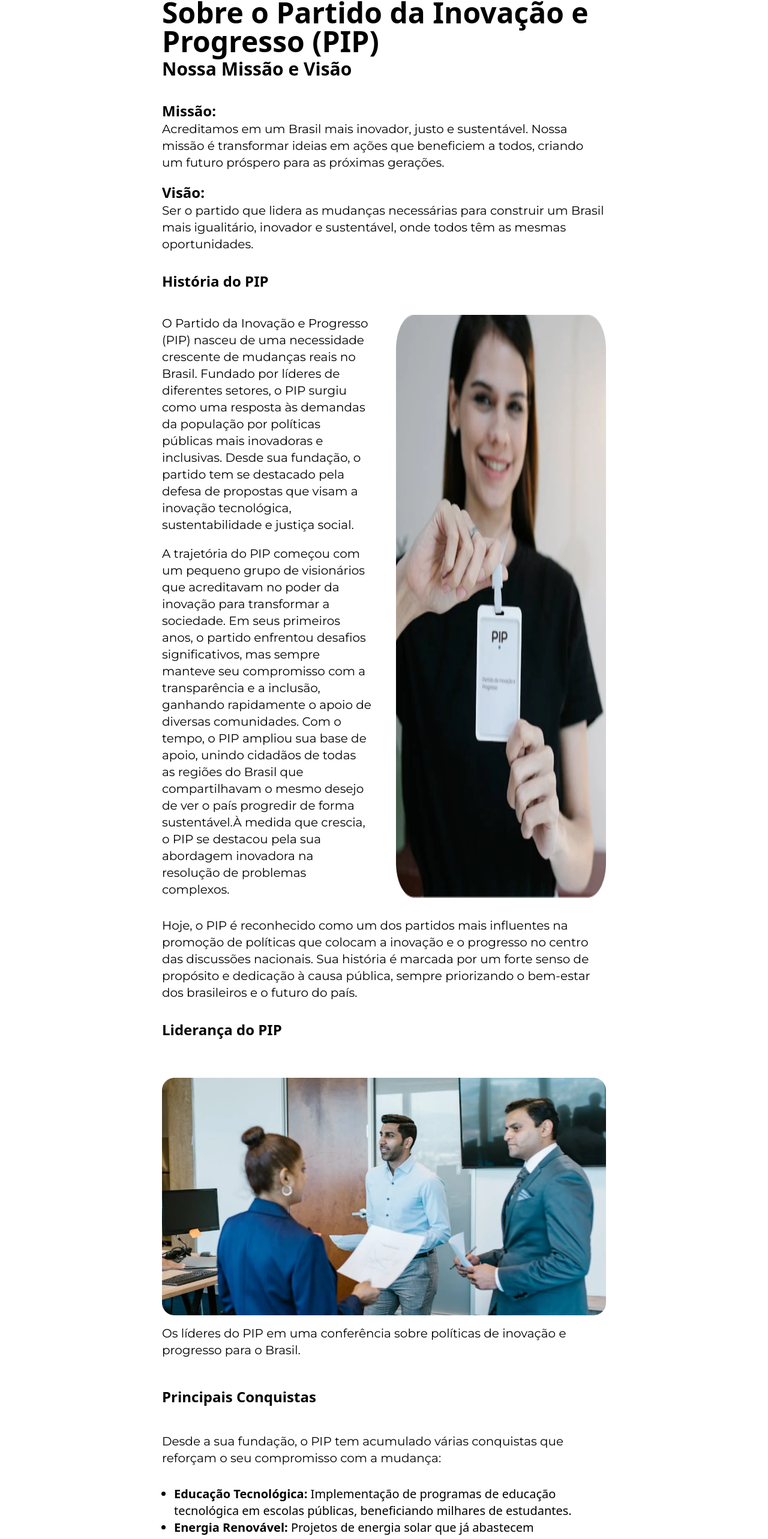
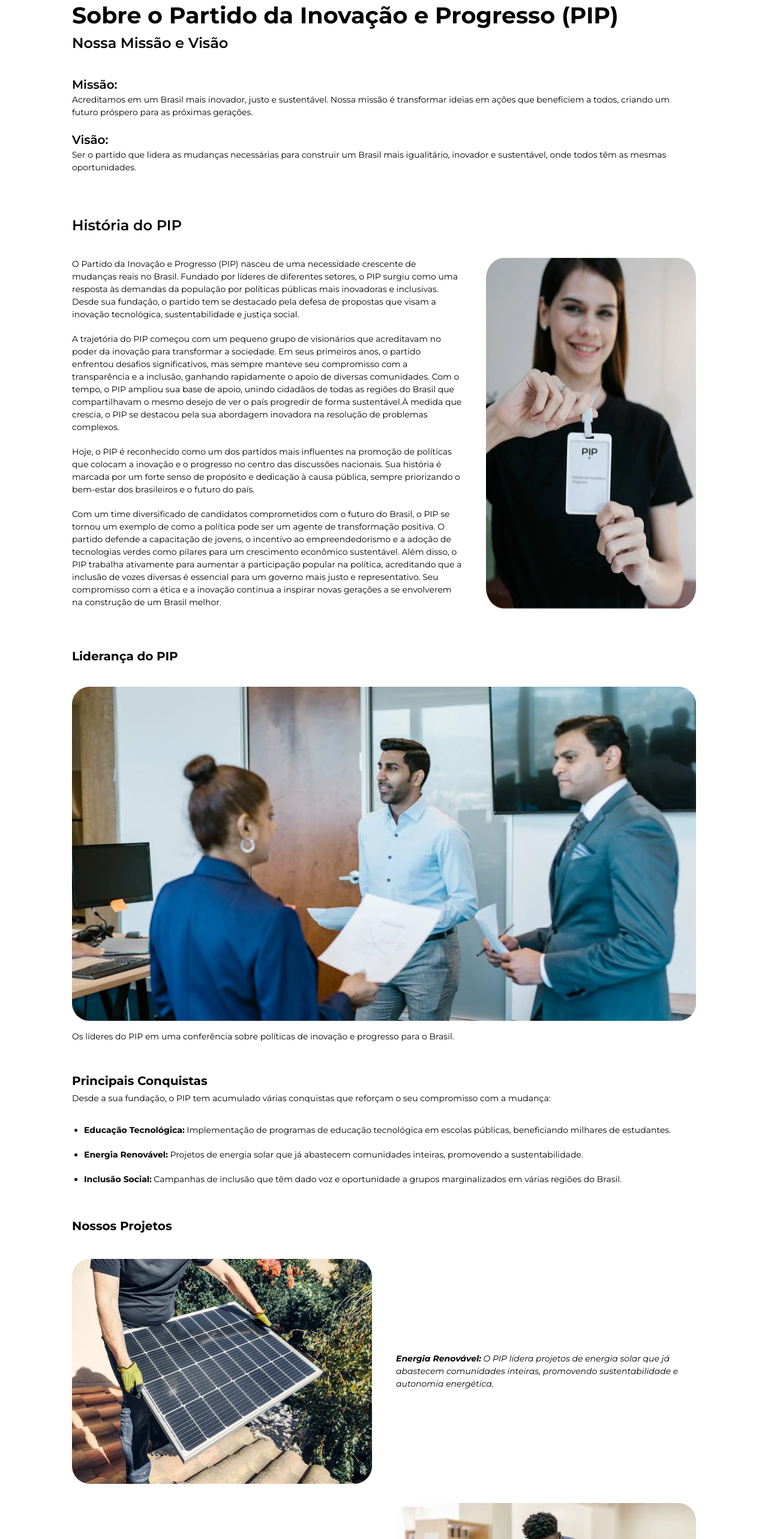
Before and after one commit to codingwithvm/pip, a React (Vite) app: page /sobre in a window 1280 px wide. Shown: the part 200-2766 px from the top of the page at 60% size. Built offline with nearby package versions, Linux system fonts and the light colour scheme; a web font is replaced by a local one.

Commit message:
style: Change the About Page Style

```diff
--- a/src/pages/About.tsx
+++ b/src/pages/About.tsx
@@ -6,72 +6,72 @@ import image from '../assets/sobre/image.png'
 export function About() {
   return (
     <>
-      <div className="py-[80px] px-[270px] ">
-        <h1 className="text-5xl  font-bold">
+      <main className="font-[Montserrat] flex text-left flex-col py-[80px] px-[120px] mb-[10px]">
+        <h1 className="font-bold text-[38px]">
           Sobre o Partido da Inovação e Progresso (PIP)
         </h1>
 
         <section className="mb-8">
-          <h2 className="text-3xl font-bold pt-1 pb-9">Nossa Missão e Visão</h2>
-
+          <h2 className="text-[24px] font-semibold pb-9">Nossa Missão e Visão</h2>
           <div className="mb-5">
-            <h2 className="font-bold text-2xl">Missão:</h2>
-            <p className='font-[Montserrat] text-xl'>Acreditamos em um Brasil mais inovador, justo e sustentável. Nossa missão é transformar ideias em ações que beneficiem a todos, criando um futuro próspero para as próximas gerações.</p>
+            <h2 className="font-semibold text-[20px]">Missão:</h2>
+            <p className='text-[14px]'>Acreditamos em um Brasil mais inovador, justo e sustentável. Nossa missão é transformar ideias em ações que beneficiem a todos, criando um futuro próspero para as próximas gerações.</p>
           </div>
 
           <div>
-            <h2 className="font-bold text-2xl">Visão:</h2>
-            <p className='font-[Montserrat] text-xl'>Ser o partido que lidera as mudanças necessárias para construir um Brasil mais igualitário, inovador e sustentável, onde todos têm as mesmas oportunidades.</p>
+            <h2 className="text-[20px] font-semibold">Visão:</h2>
+            <p className='text-[14px] mb-9'>Ser o partido que lidera as mudanças necessárias para construir um Brasil mais igualitário, inovador e sustentável, onde todos têm as mesmas oportunidades.</p>
           </div>
         </section>
 
         <section className='mb-8'>
-          <h2 className='font-bold text-2xl mb-10'>História do PIP</h2>
+          <h2 className='text-[24px] font-semibold pb-9'>História do PIP</h2>
 
           <div className='flex gap-10 mb-8'>
-            <div className=' text-left text-xl font-[Montserrat]'>
-              <p className='mb-5'>O Partido da Inovação e Progresso (PIP) nasceu de uma necessidade crescente de mudanças reais no Brasil. Fundado por líderes de diferentes setores, o PIP surgiu como uma resposta às demandas da população por políticas públicas mais inovadoras e inclusivas. Desde sua fundação, o partido tem se destacado pela defesa de propostas que visam a inovação tecnológica, sustentabilidade e justiça social.</p>
+            <div className=' text-left text-[14px] flex flex-col gap-5'>
+              <p>O Partido da Inovação e Progresso (PIP) nasceu de uma necessidade crescente de mudanças reais no Brasil. Fundado por líderes de diferentes setores, o PIP surgiu como uma resposta às demandas da população por políticas públicas mais inovadoras e inclusivas. Desde sua fundação, o partido tem se destacado pela defesa de propostas que visam a inovação tecnológica, sustentabilidade e justiça social.</p>
               <p> A trajetória do PIP começou com um pequeno grupo de visionários que acreditavam no poder da inovação para transformar a sociedade. Em seus primeiros anos, o partido enfrentou desafios significativos, mas sempre manteve seu compromisso com a transparência e a inclusão, ganhando rapidamente o apoio de diversas comunidades. Com o tempo, o PIP ampliou sua base de apoio, unindo cidadãos de todas as regiões do Brasil que compartilhavam o mesmo desejo de ver o país progredir de forma sustentável.À medida que crescia, o PIP se destacou pela sua abordagem inovadora na resolução de problemas complexos.</p>
+              <p>Hoje, o PIP é reconhecido como um dos partidos mais influentes na promoção de políticas que colocam a inovação e o progresso no centro das discussões nacionais. Sua história é marcada por um forte senso de propósito e dedicação à causa pública, sempre priorizando o bem-estar dos brasileiros e o futuro do país.</p>
+              <p>Com um time diversificado de candidatos comprometidos com o futuro do Brasil, o PIP se tornou um exemplo de como a política pode ser um agente de transformação positiva. O partido defende a capacitação de jovens, o incentivo ao empreendedorismo e a adoção de tecnologias verdes como pilares para um crescimento econômico sustentável. Além disso, o PIP trabalha ativamente para aumentar a participação popular na política, acreditando que a inclusão de vozes diversas é essencial para um governo mais justo e representativo. Seu compromisso com a ética e a inovação continua a inspirar novas gerações a se envolverem na construção de um Brasil melhor.</p>
             </div>
             <img src={pipFile1} alt="Moça segurando um cracha" />
           </div>
-          <p className='font-[Montserrat] text-xl'>Hoje, o PIP é reconhecido como um dos partidos mais influentes na promoção de políticas que colocam a inovação e o progresso no centro das discussões nacionais. Sua história é marcada por um forte senso de propósito e dedicação à causa pública, sempre priorizando o bem-estar dos brasileiros e o futuro do país.</p>
         </section>
 
         <section className='mb-8'>
-          <h2 className='font-bold text-2xl mb-16'>Liderança do PIP</h2>
+          <h2 className='font-bold text-[20px] mb-9'>Liderança do PIP</h2>
 
           <img src={image7} alt="liderança do pip" />
-          <p className='font-[Montserrat] text-xl py-4 '>Os líderes do PIP em uma conferência sobre políticas de inovação e progresso para o Brasil.</p>
+          <p className='text-[14px] py-4'>Os líderes do PIP em uma conferência sobre políticas de inovação e progresso para o Brasil.</p>
         </section>
 
         <section className='mb-8'>
-          <h2 className='font-bold text-2xl mb-11'>Principais Conquistas</h2>
+          <h2 className='font-bold text-[20px] mb-1'>Principais Conquistas</h2>
 
-          <p className='font-[Montserrat] text-xl mb-8'>Desde a sua fundação, o PIP tem acumulado várias conquistas que reforçam o seu compromisso com a mudança:</p>
+          <p className='font-[Montserrat] text-[14px] mb-8'>Desde a sua fundação, o PIP tem acumulado várias conquistas que reforçam o seu compromisso com a mudança:</p>
 
-          <ul className='list-disc pl-5'>
-           <li className='text-xl '><span className='font-bold'>Educação Tecnológica:</span> Implementação de programas de educação tecnológica em escolas públicas, beneficiando milhares de estudantes.</li>
-           <li className='text-xl '><span className='font-bold'>Energia Renovável:</span> Projetos de energia solar que já abastecem comunidades inteiras, promovendo a sustentabilidade.</li>
-           <li className='text-xl '><span className='font-bold'>Inclusão Social:</span> Campanhas de inclusão que têm dado voz e oportunidade a grupos marginalizados em várias regiões do Brasil.</li>
+          <ul className='list-disc pl-5 flex flex-col gap-5'>
+            <li className='text-[14px] '><span className='font-bold'>Educação Tecnológica:</span> Implementação de programas de educação tecnológica em escolas públicas, beneficiando milhares de estudantes.</li>
+            <li className='text-[14px] '><span className='font-bold'>Energia Renovável:</span> Projetos de energia solar que já abastecem comunidades inteiras, promovendo a sustentabilidade.</li>
+            <li className='text-[14px] '><span className='font-bold'>Inclusão Social:</span> Campanhas de inclusão que têm dado voz e oportunidade a grupos marginalizados em várias regiões do Brasil.</li>
           </ul>
         </section>
 
-        <section className='mb-16'>
-          <h2 className='text-2xl font-bold mb-10'>Nossos Projetos</h2>
+        <section className='mb-5 mt-5'>
+          <h2 className='text-[20px] font-bold mb-10'>Nossos Projetos</h2>
 
           <div className='flex items-center gap-10 mb-8'>
             <img src={image6} alt="projeto pip energia solar" />
 
-            <p className='italic'><span className='font-bold'>Energia Renovável:</span> O PIP lidera projetos de energia solar que já abastecem comunidades inteiras, promovendo sustentabilidade e autonomia energética.</p>
+            <p className='italic text-[14px]'><span className='font-bold'>Energia Renovável:</span> O PIP lidera projetos de energia solar que já abastecem comunidades inteiras, promovendo sustentabilidade e autonomia energética.</p>
           </div>
           <div className='flex items-center gap-10'>
-            <p className='italic text-right'><span className='font-bold'>Educação Tecnológica:</span> Projetos de educação tecnológica em escolas públicas, preparando a nova geração para o futuro digital do Brasil.</p>
+            <p className='italic text-right text-[14px]'><span className='font-bold'>Educação Tecnológica:</span> Projetos de educação tecnológica em escolas públicas, preparando a nova geração para o futuro digital do Brasil.</p>
 
-          <img src={image} alt="projeto educação tecnologica" />
+            <img src={image} alt="projeto educação tecnologica" />
           </div>
         </section>
-      </div>
+      </main>
     </>
-  );
+  )
 }
```
